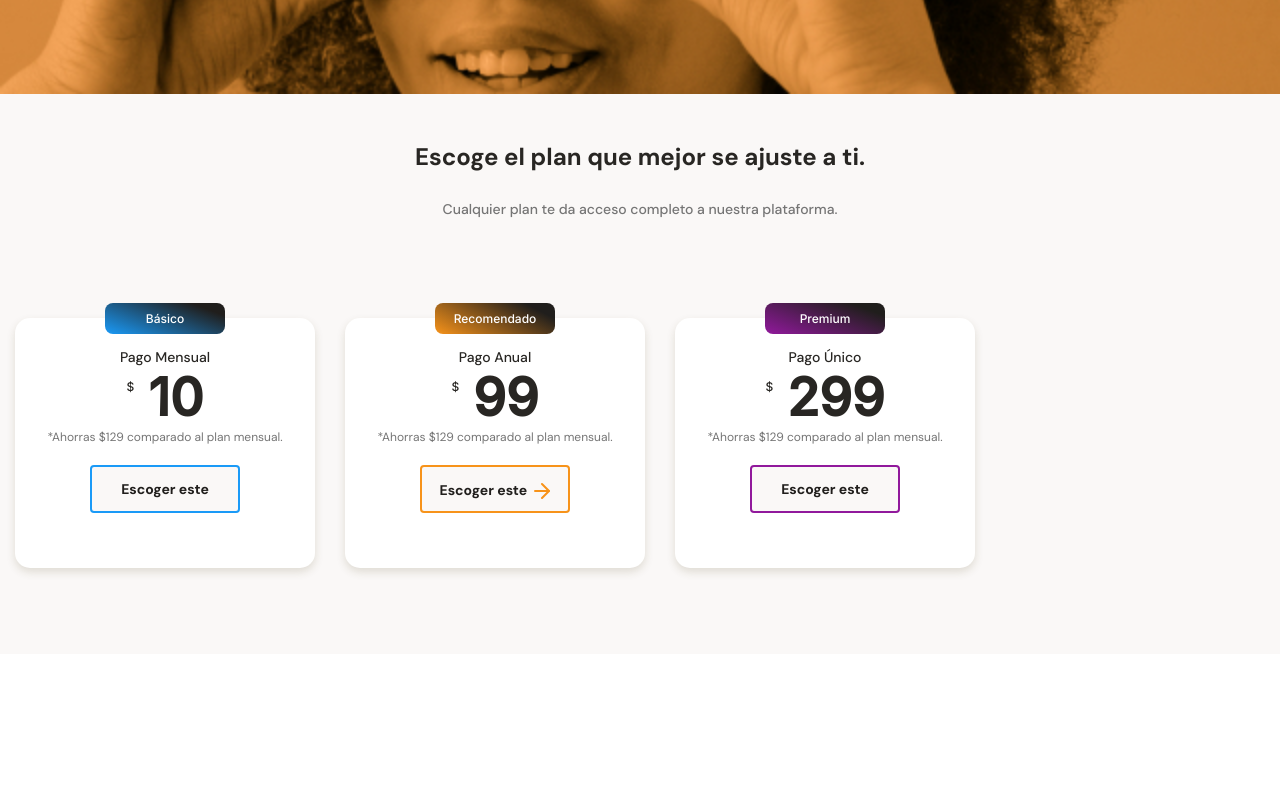
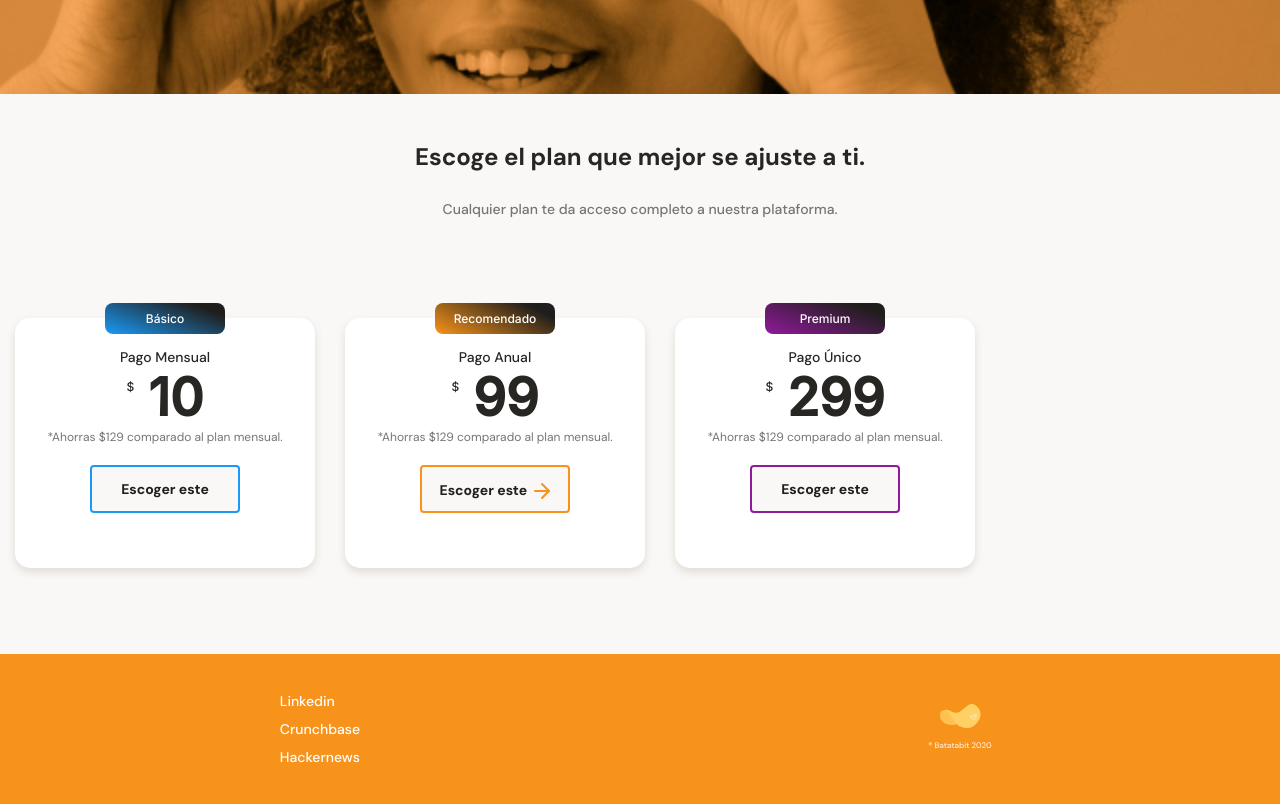
Before and after one commit to g3rardogo/Batatabit, a plain HTML site: page index.html in a window 1280 px wide. Shown: the part 2671-3475 px from the top of the page. Before the commit the page ends 3325 px from the top, so only its background shows below. Drawn offline with Linux system fonts and the light colour scheme.

Commit message:
Footer finished

```diff
--- a/index.html
+++ b/index.html
@@ -149,6 +149,17 @@
             </section>
         </section>
     </main>
-    <footer></footer>
+    <footer>
+        <section class="left">
+            <ul>
+                <li><a href="#">Linkedin</a></li>
+                <li><a href="#">Crunchbase</a></li>
+                <li><a href="#">Hackernews</a></li>
+            </ul>
+        </section>
+        <section class="right">
+            <img src="./assets/img/logo-footer.svg" alt="Logo de Batatabit 2021">
+        </section>
+    </footer>
 </body>
 </html>
--- a/styles.css
+++ b/styles.css
@@ -619,3 +619,33 @@ main{
     line-height: 1.8rem;
     color: var(--warm-black);
 }
+
+footer {
+    display: flex;
+    width: 100%;
+    height: 150px;
+    background-color: var(--bitcoin-orange);
+}
+
+footer section {
+    display: flex;
+    width: 50%;
+    justify-content: center;
+    align-items: center;
+}
+
+footer .left ul{
+    font-size: 1.4rem;
+    font-weight: 500;
+    line-height: 1.8rem;
+    list-style: none;
+}
+
+.left li {
+    margin: 10px 0;
+
+}
+
+.left a {
+    text-decoration: none;
+    color: var(--white);
```
